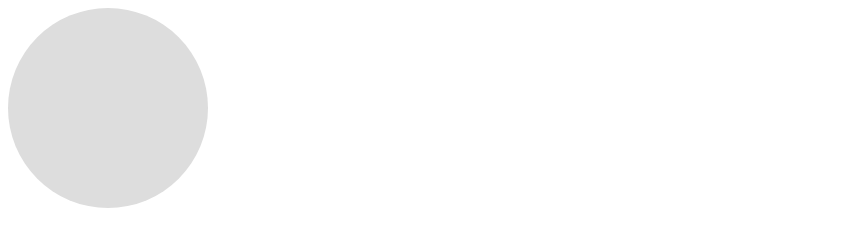
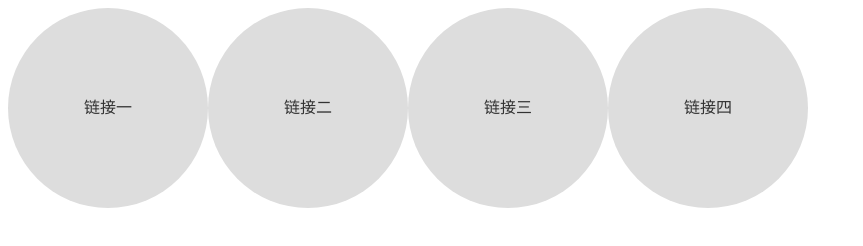
Before and after one commit to AxinBYZ/AxinBYZ.github.io, a plain HTML site: page index.html in a window 1280 px wide. Shown: the whole page, without its empty margins (0-863 px from the left). Drawn offline with Linux system fonts and the light colour scheme.

Commit message:
tian jia lian jie

```diff
--- a/index.html
+++ b/index.html
@@ -9,10 +9,17 @@
             height:200px;
             background: #ddd;
             border-radius: 100px;
+            line-height: 200px;
+            text-align: center;
+            color:#333;
+            float: left;
         }
     </style>
 </head>
 <body>
-    <div></div>
+    <a href="http://www.baidu.com"><div>链接一</div></a>
+    <div>链接二</div>
+    <div>链接三</div>
+    <div>链接四</div>
 </body>
 </html>
```
